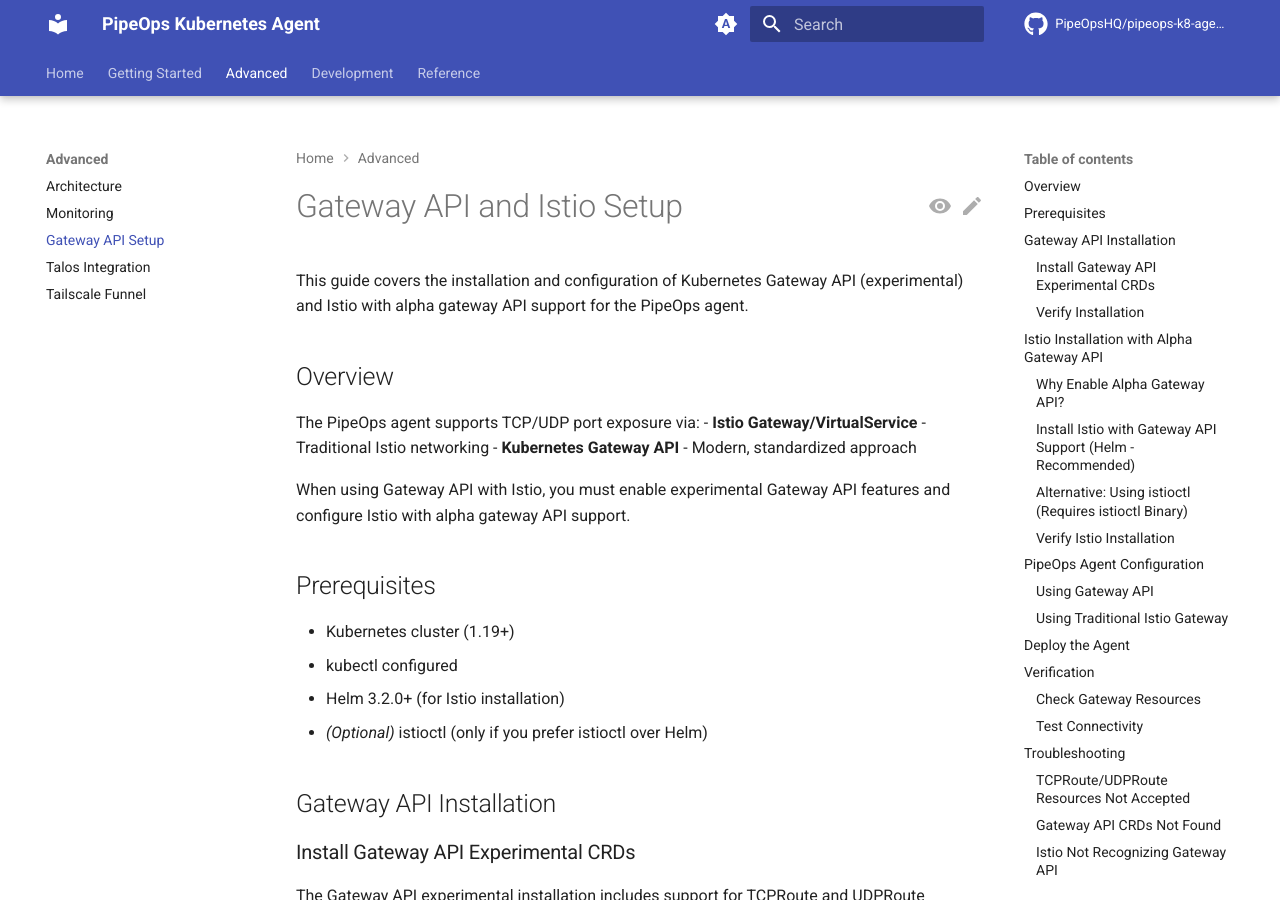
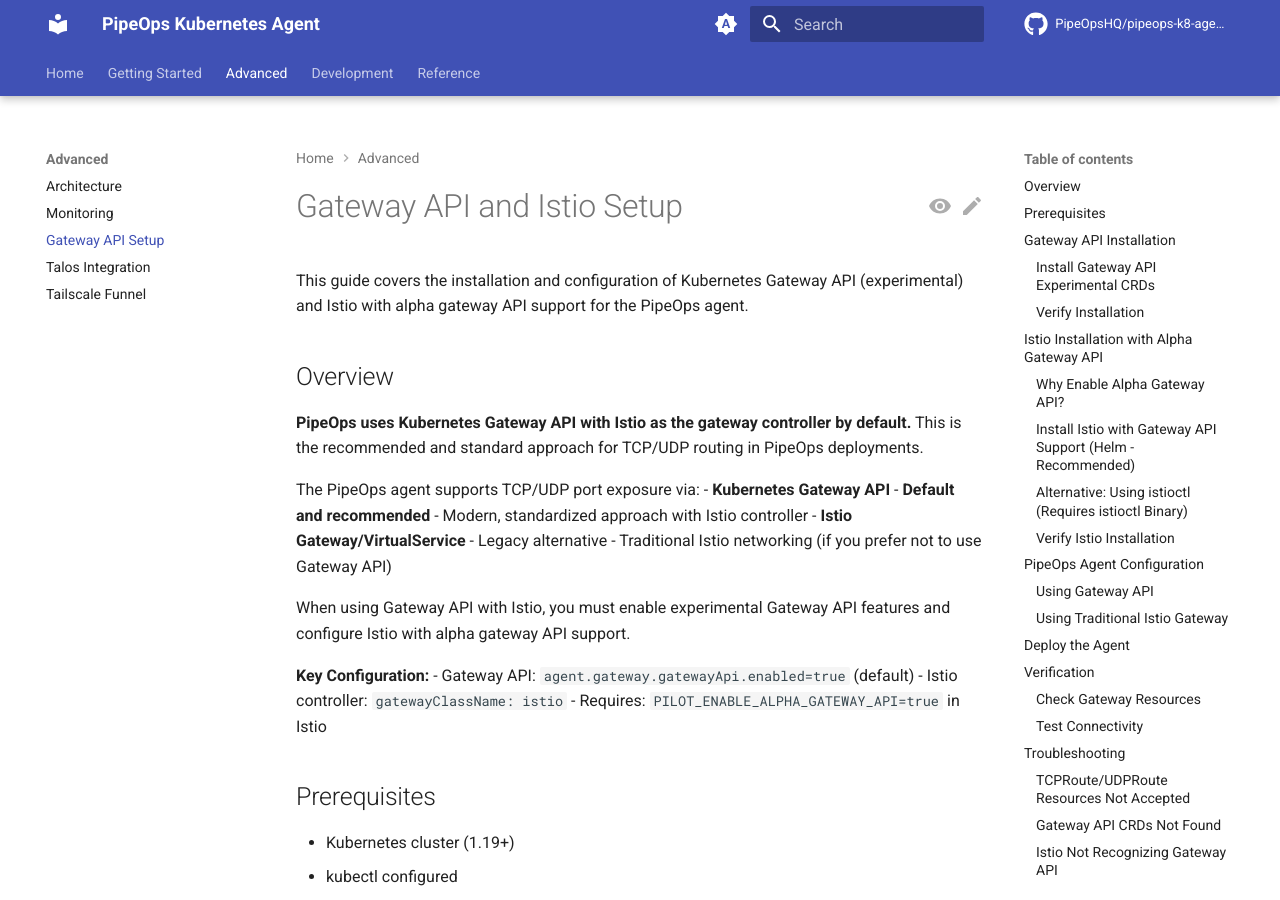
Before and after one commit to PipeOpsHQ/pipeops-k8-agent, an MkDocs documentation site: the page built from docs/advanced/gateway-api-setup.md, in a window 1280 px wide and 900 px high. Built offline with MkDocs 1.6.1 and Material for MkDocs 9.7.7, drawn with Linux system fonts in a browser that asks for light colours; comment, search, counter and statistics services are not loaded; the version menu is left out.

Commit message:
feat: Enable Gateway API with Istio controller by default
- Set agent.gateway.gatewayApi.enabled=true as default
- Gateway API with Istio is now the standard approach for PipeOps
- Add prerequisite documentation to values.yaml comments
- Update README with quick setup instructions
- Clarify that Istio Gateway/VirtualService is legacy alternative
- Add references to installation script and docs
- Update values-example.yaml with Gateway API notes

```diff
--- a/docs/advanced/gateway-api-setup.md
+++ b/docs/advanced/gateway-api-setup.md
@@ -4,11 +4,18 @@
 
 ## Overview
 
+**PipeOps uses Kubernetes Gateway API with Istio as the gateway controller by default.** This is the recommended and standard approach for TCP/UDP routing in PipeOps deployments.
+
 The PipeOps agent supports TCP/UDP port exposure via:
-- **Istio Gateway/VirtualService** - Traditional Istio networking
-- **Kubernetes Gateway API** - Modern, standardized approach
+- **Kubernetes Gateway API** - **Default and recommended** - Modern, standardized approach with Istio controller
+- **Istio Gateway/VirtualService** - Legacy alternative - Traditional Istio networking (if you prefer not to use Gateway API)
 
 When using Gateway API with Istio, you must enable experimental Gateway API features and configure Istio with alpha gateway API support.
+
+**Key Configuration:**
+- Gateway API: `agent.gateway.gatewayApi.enabled=true` (default)
+- Istio controller: `gatewayClassName: istio`
+- Requires: `PILOT_ENABLE_ALPHA_GATEWAY_API=true` in Istio
 
 ## Prerequisites
 
```
Also changed, not shown: helm/pipeops-agent/README.md (+18 -1 lines), 2 other files.
